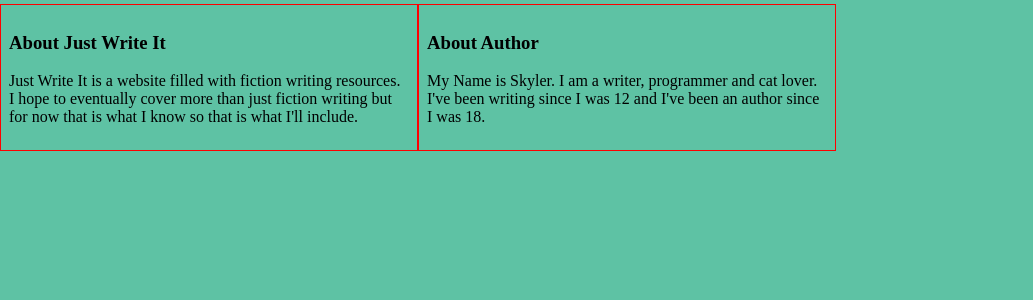
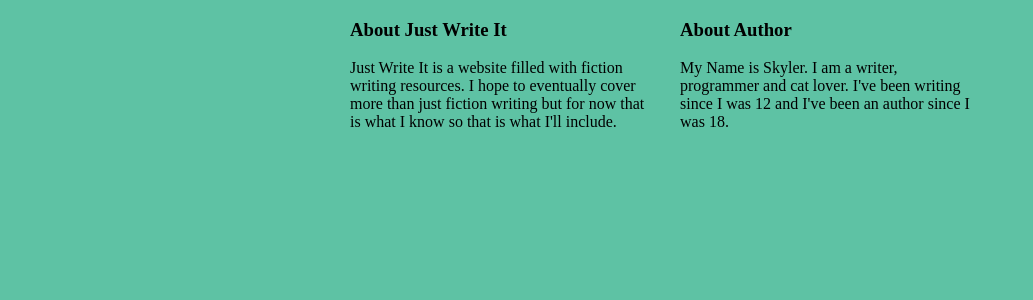
Before and after one commit to skylerdegrote/just-write-it-noauth, a PHP site: page /about.php in a window 1280 px wide. Shown: the part 150-450 px from the top of the page, without its empty margins (0-1033 px from the left). Run offline with PHP 8.4, Linux system fonts and the light colour scheme; style sheets or scripts are compiled from the project's sources.

Commit message:
main and about styles update

```diff
--- a/styles/about.css
+++ b/styles/about.css
@@ -1,16 +1,27 @@
 body {
-  margin: 0; }
+  margin: 0;
+  padding: 0;
+  background-color: #5ec2a4; }
+
+.alignRight {
+  float: right;
+  padding-right: 50px; }
+
+.clearfix {
+  clear: both; }
 
 .container {
   margin: 0 auto;
-  max-width: 1000px;
-  display: inline;
-  float: left; }
+  max-width: 900px; }
 
 .section {
-  width: 40%;
   float: left;
-  border: 1px solid red;
-  padding: 0.5em; }
+  max-width: 300px;
+  margin-right: 30px; }
+
+@media screen and (max-width: 720px) {
+  .section {
+    max-width: 500px;
+    margin-right: auto; } }
 
 /*# sourceMappingURL=about.css.map */
--- a/styles/about.scss
+++ b/styles/about.scss
@@ -1,30 +1,32 @@
 //@import "variables";
-//@import "main";
+@import "main";
 
 
-
-body {
-  margin: 0;
+.container{
+  margin:0 auto;
+  max-width:900px;
 }
-.container {
-  margin: 0 auto;
-  max-width: 1000px;
-  display: inline;
+.section {
   float: left;
-}
-
-.section {
-  width: 40%;
-  float: left;
-  border: 1px solid red;
-  padding: 0.5em;
+  max-width:300px;
+  margin-right:30px;
+  //padding: 2px;
 }
 
 
+//.section {
+//  max-width: 500px;
+//  float: left;
+//  //border: 1px solid red;
+//  padding: 0.5em;
+//}
 
-
-
-
+@media screen and (max-width: 720px) {
+  .section {
+    max-width:500px;
+    margin-right:auto;
+  }
+}
 
 
 
```
Also changed, not shown: about.php (+4 -3 lines), styles/main.scss (+5 -5 lines), 1 other file.
